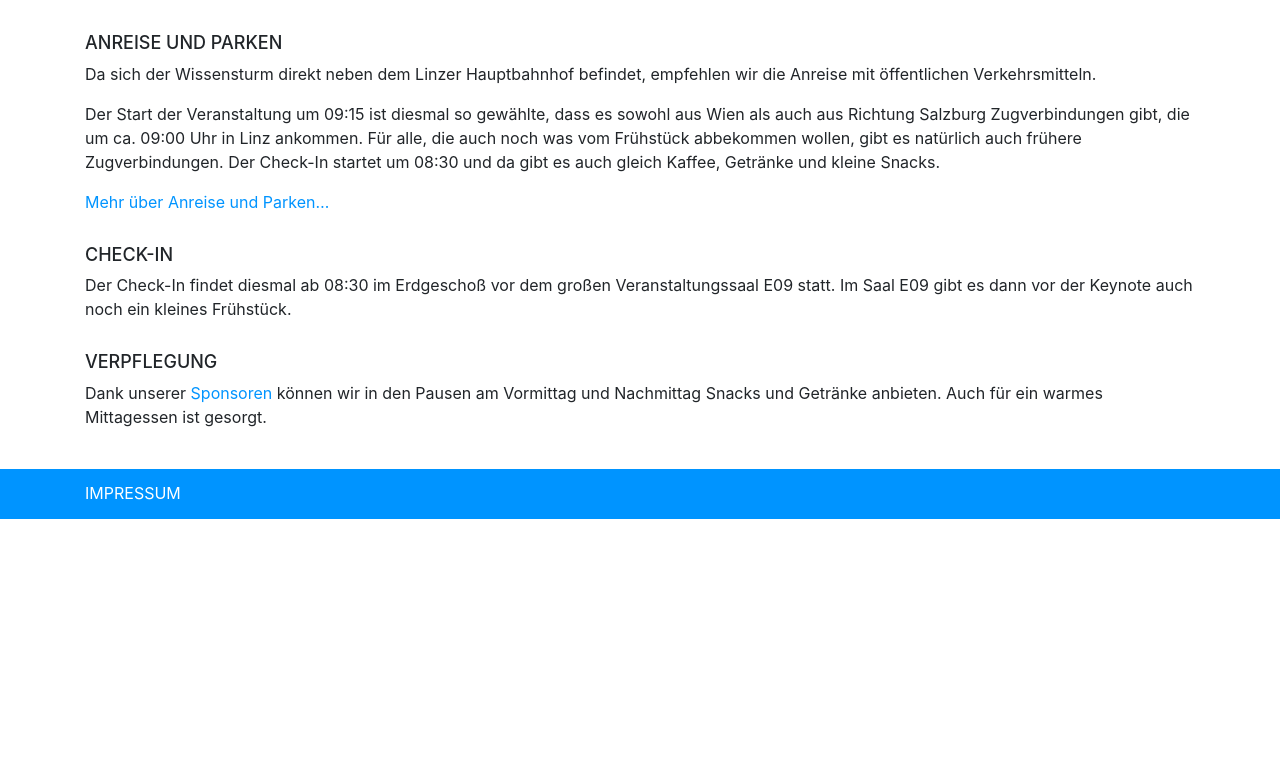
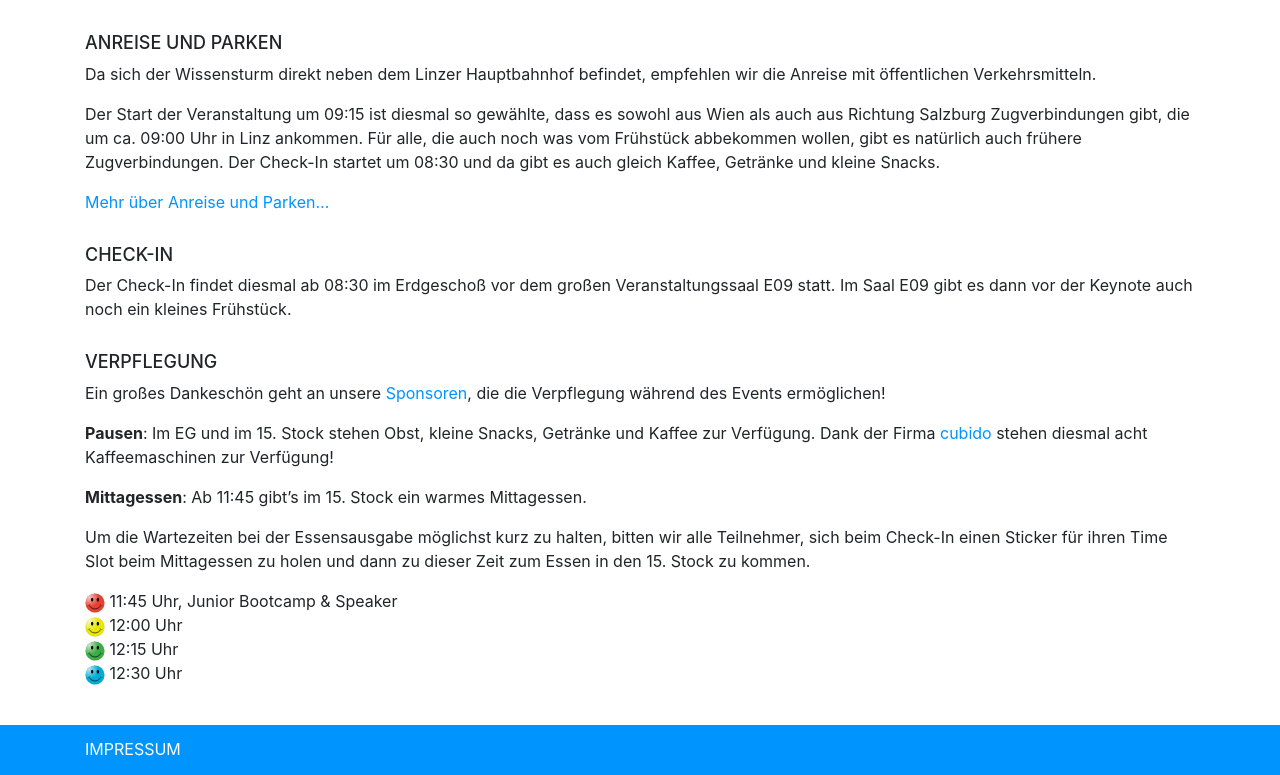
Before and after one commit to coding-club-linz/global-azure-bootcamp-2019, a Jekyll site: the page built from organisatorisches.md, in a window 1280 px wide and 900 px high, scrolled down 856 px, cut to the strip 125-900 px from the top of the window. Built offline with Jekyll 4.4.1, drawn with Linux system fonts in a browser that asks for light colours; nearby versions of some CDN libraries; our own code applies the rules of GitHub Pages for plain Markdown files; before the commit the page ends 1500 px from its top, so only the background shows below that.

Commit message:
organisatorisches

```diff
--- a/organisatorisches.md
+++ b/organisatorisches.md
@@ -41,4 +41,15 @@ Der Check-In findet diesmal ab 08:30 im Erdgeschoß vor dem großen Veranstaltun
 
 ## Verpflegung
 
-Dank unserer [Sponsoren]({{ site.baseurl }}/sponsoren.html) können wir in den Pausen am Vormittag und Nachmittag Snacks und Getränke anbieten. Auch für ein warmes Mittagessen ist gesorgt.
+Ein großes Dankeschön geht an unsere [Sponsoren]({{ site.baseurl }}/sponsoren.html), die die Verpflegung während des Events ermöglichen!
+
+**Pausen**: Im EG und im 15. Stock stehen Obst, kleine Snacks, Getränke und Kaffee zur Verfügung. Dank der Firma [cubido](https://www.cubido.at/) stehen diesmal acht Kaffeemaschinen zur Verfügung!
+
+**Mittagessen**: Ab 11:45 gibt's im 15. Stock ein warmes Mittagessen.
+
+Um die Wartezeiten bei der Essensausgabe möglichst kurz zu halten, bitten wir alle Teilnehmer, sich beim Check-In einen Sticker für ihren Time Slot beim Mittagessen zu holen und dann zu dieser Zeit zum Essen in den 15. Stock zu kommen.
+
+<img src="{{ site.baseurl }}/assets/Smiley-red.svg" width="20" /> 11:45 Uhr, Junior Bootcamp & Speaker<br/>
+<img src="{{ site.baseurl }}/assets/Smiley-yellow.svg" width="20" /> 12:00 Uhr<br/>
+<img src="{{ site.baseurl }}/assets/Smiley-green.svg" width="20" /> 12:15 Uhr<br/>
+<img src="{{ site.baseurl }}/assets/Smiley-blue.svg" width="20" /> 12:30 Uhr
```
Also changed, not shown: assets/Smiley-blue.svg (added), assets/Smiley-green.svg (added), assets/Smiley-red.svg (added), assets/Smiley-yellow.svg (added).
